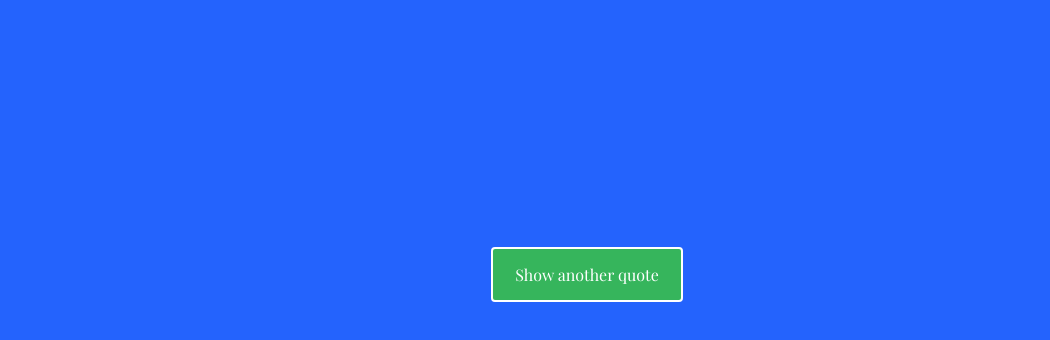
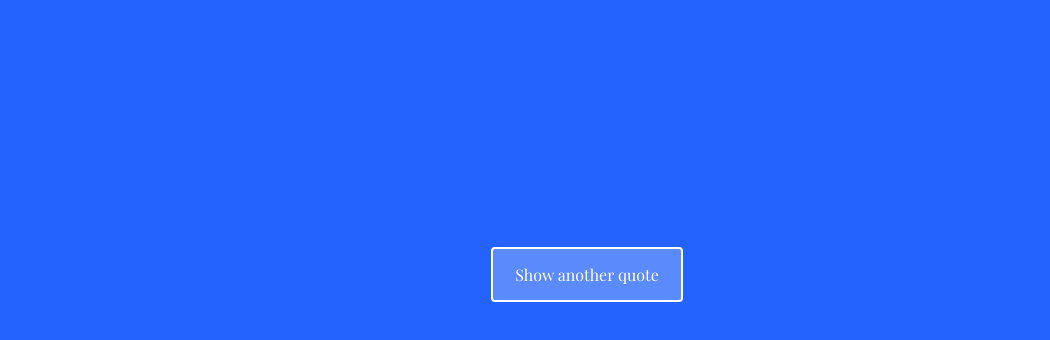
Before and after one commit to usha1989/TechDegree-Project-1, a plain HTML site: page index.html in a window 1280 px wide. Shown: the part 348-688 px from the top of the page, without its empty margins (53-1103 px from the left). Drawn offline with nearby package versions, Linux system fonts and the light colour scheme; a web font is replaced by a local one.

Commit message:
css changes
css changes

```diff
--- a/css/styles.css
+++ b/css/styles.css
@@ -81,7 +81,7 @@ body {
   border-radius: 4px;
   border: 2px solid #fff;
   color: #fff;
-  background-color: #36b55c;
+ background-color: rgba(255,255,255,.25);
   padding: 15px 0;
   transition: .5s ;
 }
--- a/js/script.js
+++ b/js/script.js
@@ -93,7 +93,7 @@ function random_bg_color() {
     var z = Math.floor(Math.random() * 256);
     var bgColor = "rgb(" + x + "," + y + "," + z + ")";
     document.body.style.background = bgColor;
-    document.getElementById('loadQuote').onclick = bgColor;
+   document.getElementById('loadQuote').onclick = bgColor;
 
     }
 
```
